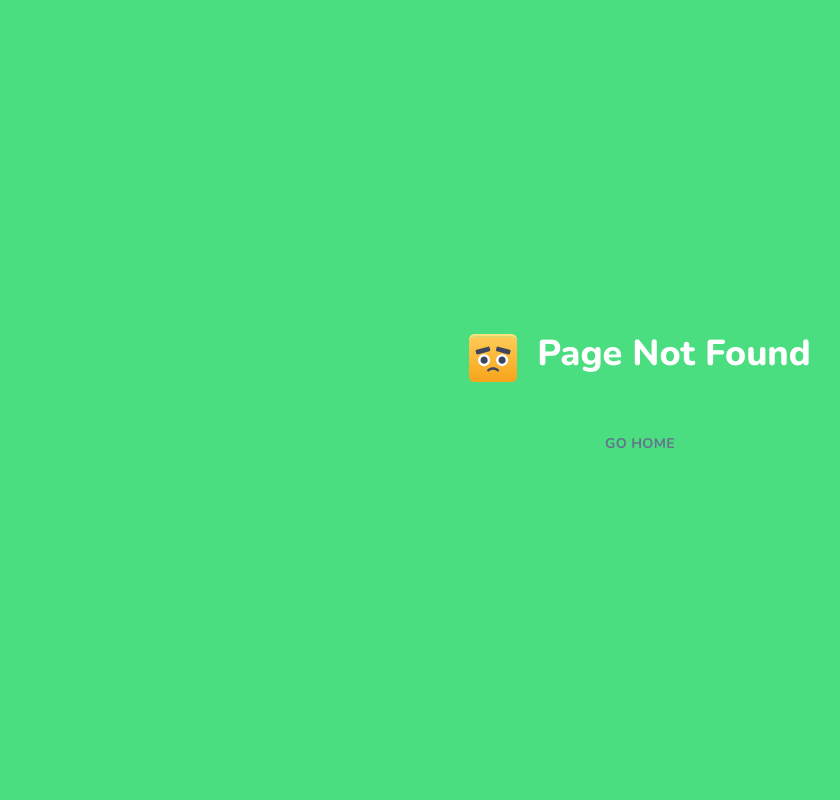
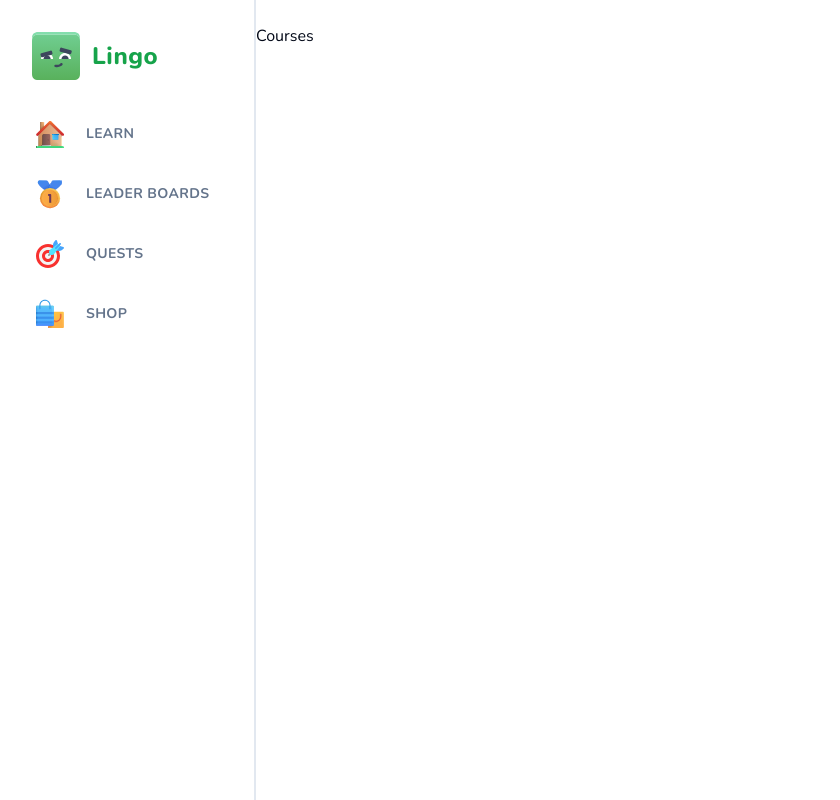
Before and after one commit to KennedyMungai/duolingo_clone, a Next.js app: page /courses in a window 1280 px wide. Before the commit this address had no page. Shown: the whole page, without its empty margins (0-840 px from the left). Built offline with nearby package versions, Linux system fonts and the light colour scheme.

Commit message:
Created the courses page

```diff
--- /dev/null
+++ b/app/(main)/courses/page.tsx
@@ -0,0 +1,5 @@
+const Courses = () => {
+	return <div>Courses</div>
+}
+
+export default Courses
```
